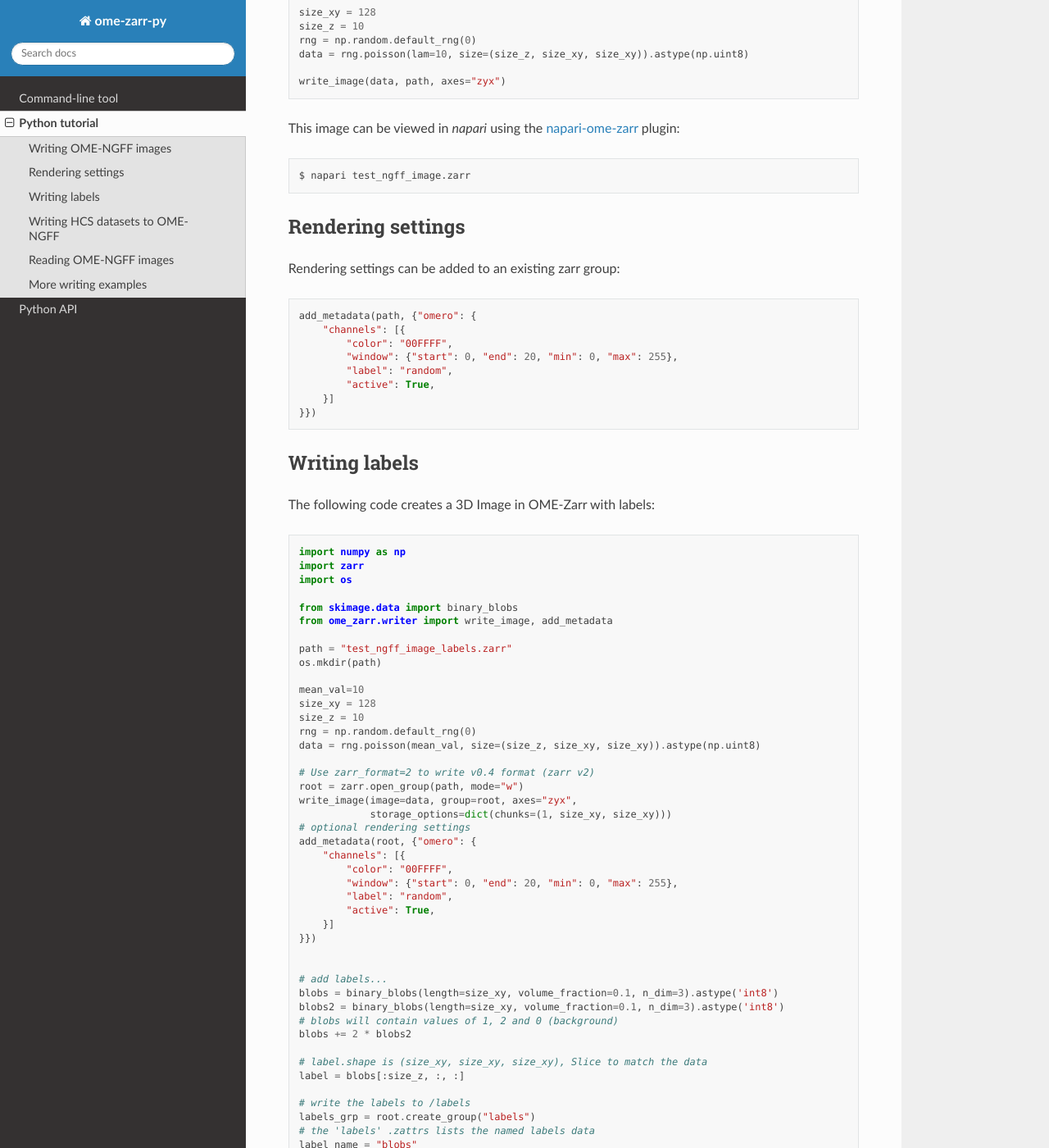
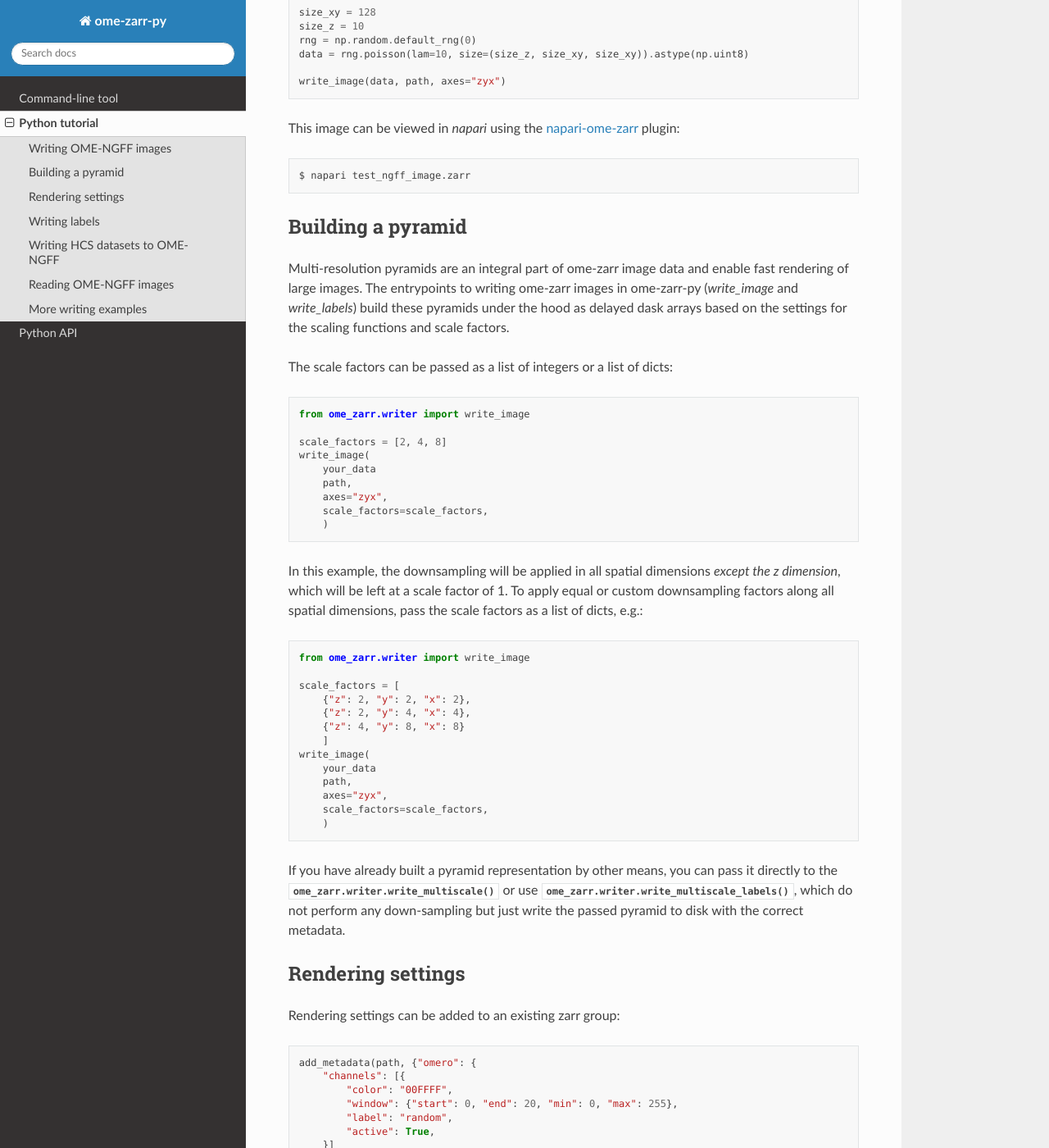
Before and after one commit to ome/ome-zarr-py, a Sphinx documentation site: the page built from docs/source/python.rst, in a window 1280 px wide and 1400 px high, scrolled down 653 px. Shown: the whole window at 82% size. Built offline with Sphinx 7.4.7 and the Read the Docs theme 3.1.0, drawn with Linux system fonts in a browser that asks for light colours.

Commit message:
document use of scaling factors

```diff
--- a/docs/source/python.rst
+++ b/docs/source/python.rst
@@ -37,6 +37,47 @@ This image can be viewed in `napari` using the
 `napari-ome-zarr <https://github.com/ome/napari-ome-zarr>`_ plugin::
 
     $ napari test_ngff_image.zarr
+
+Building a pyramid
+------------------
+
+Multi-resolution pyramids are an integral part of ome-zarr image data
+and enable fast rendering of large images.
+The entrypoints to writing ome-zarr images in ome-zarr-py (`write_image` and `write_labels`)
+build these pyramids under the hood as delayed dask arrays based on the settings for the scaling functions and scale factors.
+
+The scale factors can be passed as a list of integers or a list of dicts::
+
+    from ome_zarr.writer import write_image
+
+    scale_factors = [2, 4, 8]
+    write_image(
+        your_data
+        path,
+        axes="zyx",
+        scale_factors=scale_factors,
+        )
+
+In this example, the downsampling will be applied in all spatial dimensions *except the z dimension*, which will be left at a scale factor of 1.
+To apply equal or custom downsampling factors along all spatial dimensions, pass the scale factors as a list of dicts, e.g.::
+
+    from ome_zarr.writer import write_image
+
+    scale_factors = [
+        {"z": 2, "y": 2, "x": 2},
+        {"z": 2, "y": 4, "x": 4},
+        {"z": 4, "y": 8, "x": 8}
+        ]
+    write_image(
+        your_data
+        path,
+        axes="zyx",
+        scale_factors=scale_factors,
+        )
+
+If you have already built a pyramid representation by other means,
+you can pass it directly to the :py:func:`ome_zarr.writer.write_multiscale` or use :py:func:`ome_zarr.writer.write_multiscale_labels`,
+which do not perform any down-sampling but just write the passed pyramid to disk with the correct metadata.
 
 Rendering settings
 ------------------
```
